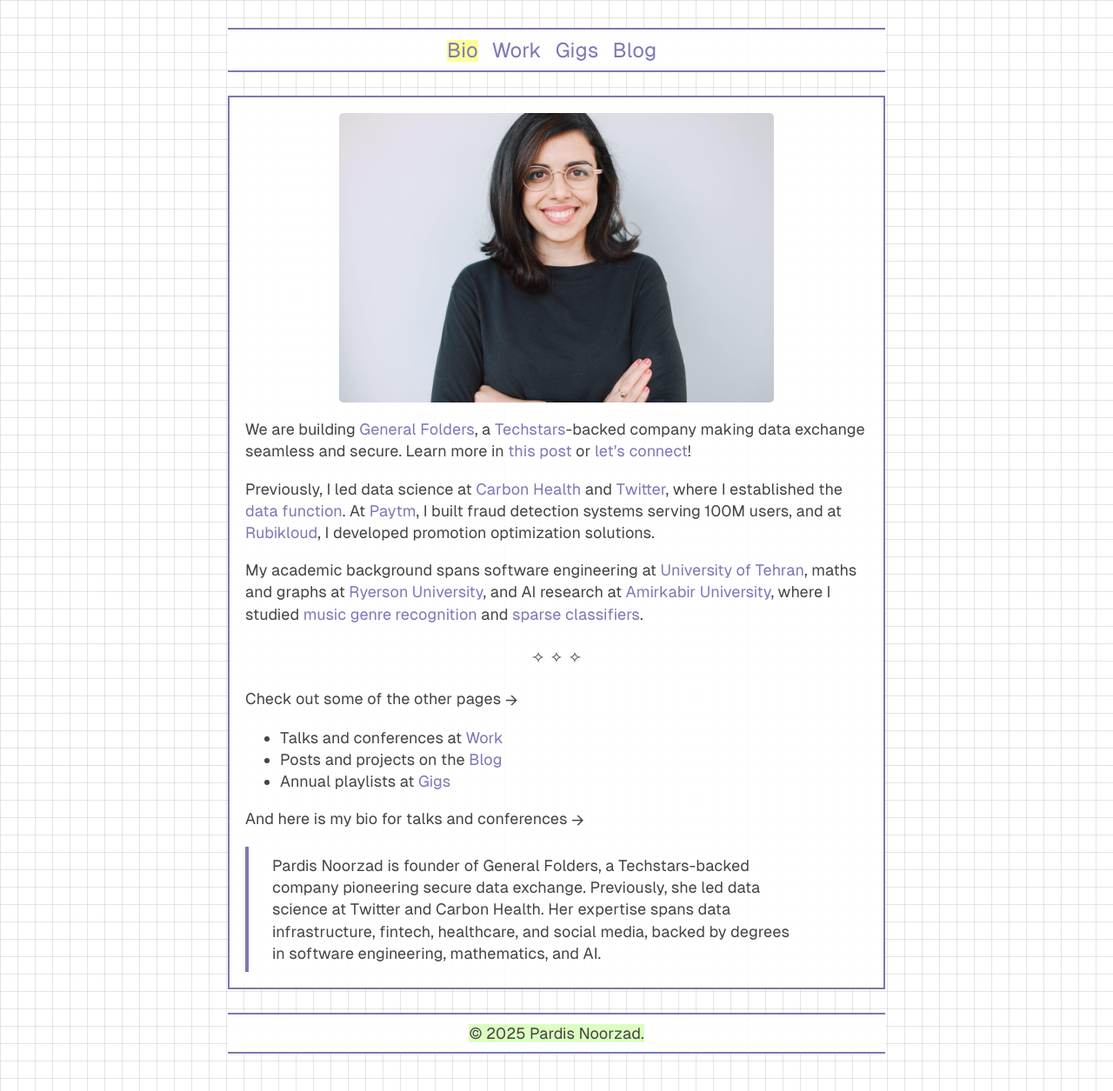
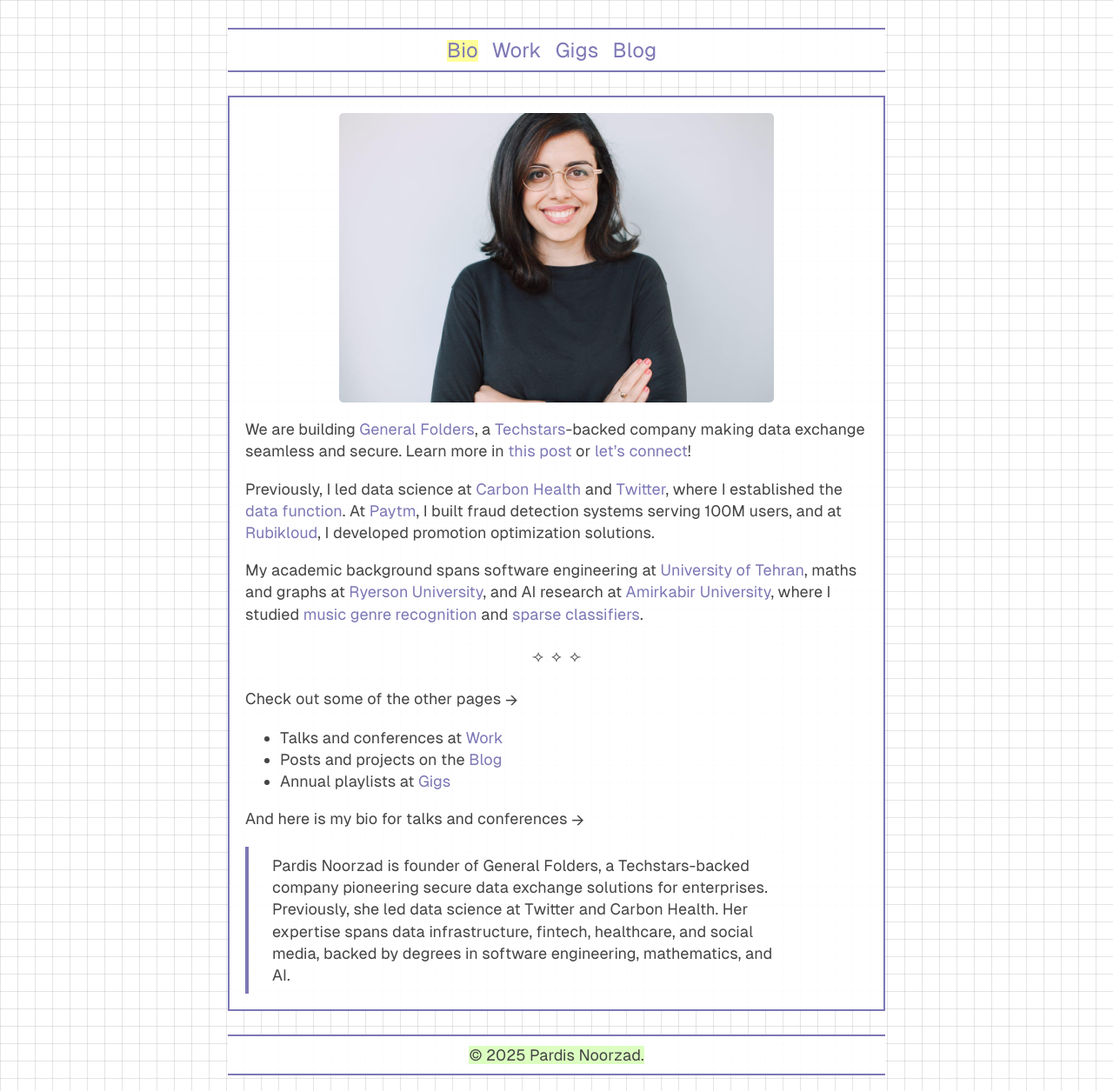
Before and after one commit to djpardis/djpardis.github.io, a Jekyll site: the page built from index.md, in a window 1280 px wide. Shown: the whole page at 87% size. Built offline with Jekyll 4.4.1, drawn with Linux system fonts in a browser that asks for light colours.

Commit message:
Fix bio and metadata

```diff
--- a/index.md
+++ b/index.md
@@ -1,7 +1,7 @@
 ---
 layout: page
 title: Bio
-description: Pardis Noorzad is the founder and CEO of General Folders, a Techstars-backed company making data exchange seamless and secure. Previously led data science at Carbon Health and Twitter.
+description: Pardis Noorzad is the founder and CEO of General Folders, pioneering secure data exchange solutions for enterprises. Previously led data science at Carbon Health and Twitter.
 keywords: pardis noorzad, djpardis, general folders, data science, ceo founder, techstars, carbon health, twitter, data exchange, secure data sharing
 tags: [data, data science, management, technology, software, product, cloud infrastructure]
 image: /files/pics/profile_pic.jpg
@@ -12,13 +12,13 @@ sitemap:
   lastmod: 2025-06-13
 og:
   title: "Pardis Noorzad - CEO & Founder of General Folders"
-  description: "Founder and CEO of General Folders, a Techstars-backed company making data exchange seamless and secure. Previously led data science at Carbon Health and Twitter."
+  description: "Founder and CEO of General Folders, pioneering secure data exchange solutions for enterprises. Previously led data science at Carbon Health and Twitter."
   image: /files/pics/profile_pic.jpg
   type: website
 twitter:
   card: summary_large_image
   title: "Pardis Noorzad - CEO & Founder of General Folders"
-  description: "Founder and CEO of General Folders, a Techstars-backed company making data exchange seamless and secure. Previously led data science at Carbon Health and Twitter."
+  description: "Founder and CEO of General Folders, pioneering secure data exchange solutions for enterprises. Previously led data science at Carbon Health and Twitter."
   image: /files/pics/profile_pic.jpg
 ---
 
@@ -57,6 +57,6 @@ Check out some of the other pages <span style="vertical-align: middle;">→</spa
 
 And here is my bio for talks and conferences <span style="vertical-align: middle;">→</span>
 
-> Pardis Noorzad is founder of General Folders, a Techstars-backed company pioneering secure data exchange.
+> Pardis Noorzad is founder of General Folders, a Techstars-backed company pioneering secure data exchange solutions for enterprises.
 > Previously, she led data science at Twitter and Carbon Health. Her expertise spans data infrastructure, fintech,
 > healthcare, and social media, backed by degrees in software engineering, mathematics, and AI.
```
